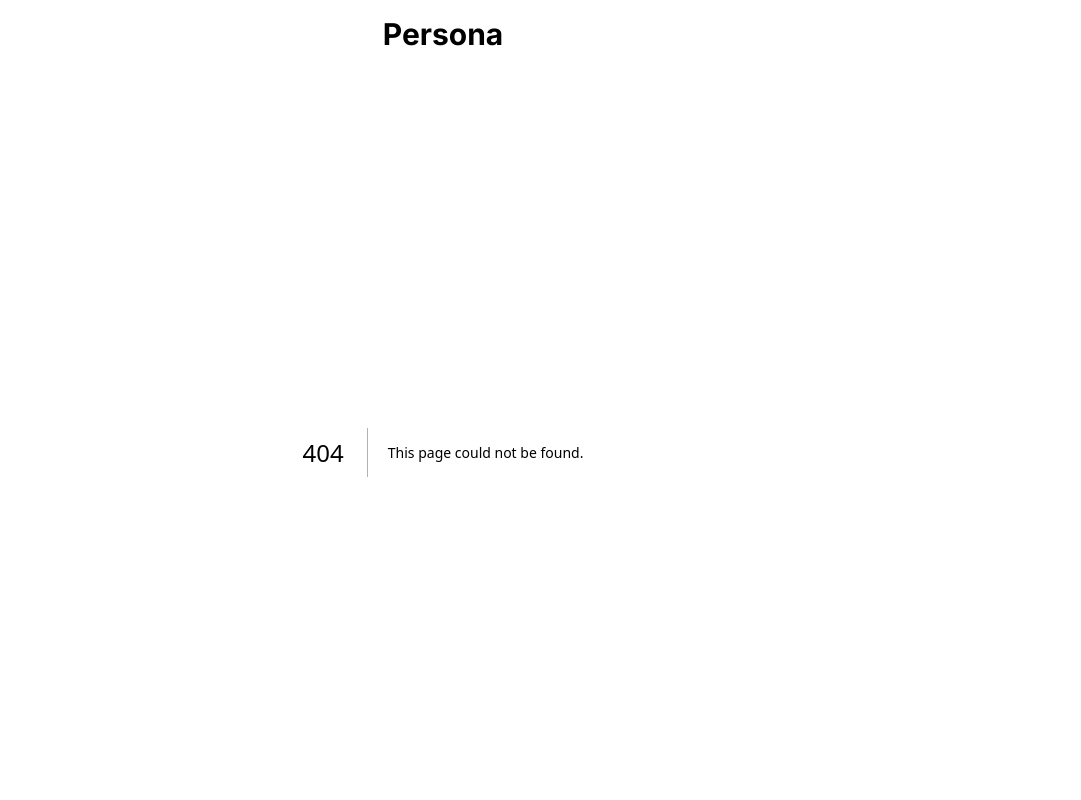
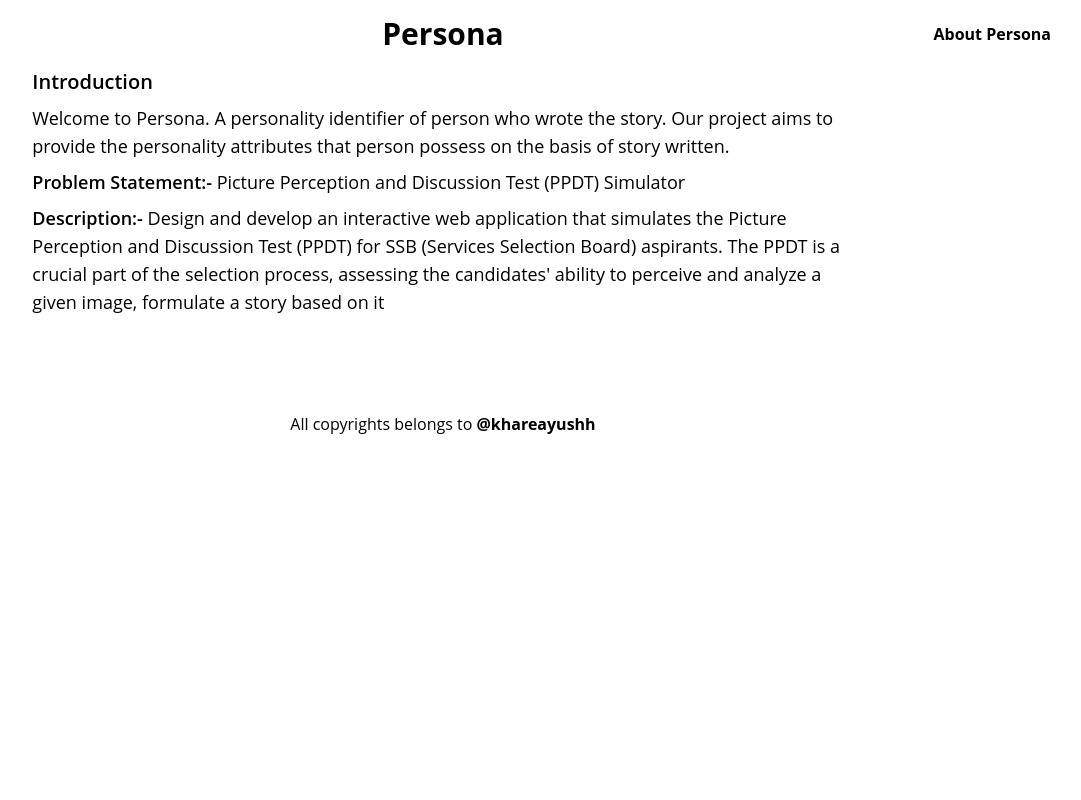
Before and after one commit to Khareayushh/AI-Generation, a Next.js app: page /about in a window 1280 px wide. Before the commit this address had no page. Shown: the top 800 px of the page, without its empty margins (197-1278 px from the left). Built offline with nearby package versions, Linux system fonts and the light colour scheme.

Commit message:
about persona and handled edge cases

```diff
--- a/package.json
+++ b/package.json
@@ -18,7 +18,8 @@
     "framer-motion": "^10.18.0",
     "next": "14.1.0",
     "react": "^18",
-    "react-dom": "^18"
+    "react-dom": "^18",
+    "react-toastify": "^10.0.4"
   },
   "devDependencies": {
     "autoprefixer": "^10.0.1",
--- /dev/null
+++ b/src/app/about/page.js
@@ -0,0 +1,20 @@
+import React from "react";
+
+const About = () => {
+  return (
+    <div className="max-w-5xl m-auto w-2/3 p-4">
+      <div className="content">
+        <p className="text-xl font-semibold pb-2">Introduction</p>
+        <p className="text-lg pb-2">
+          Welcome to Persona. A personality identifier of person who wrote the
+          story. Our project aims to provide the personality attributes that
+          person possess on the basis of story written.
+        </p>
+        <p className="text-lg pb-2"> <span className="font-semibold">Problem Statement:-</span> Picture Perception and Discussion Test (PPDT) Simulator</p>
+        <p className="text-lg"><span className="font-semibold">Description:-</span> Design and develop an interactive web application that simulates the Picture Perception and Discussion Test (PPDT) for SSB (Services Selection Board) aspirants. The PPDT is a crucial part of the selection process, assessing the candidates' ability to perceive and analyze a given image, formulate a story based on it</p>
+      </div>
+    </div>
+  );
+};
+
+export default About;
--- a/src/app/globals.css
+++ b/src/app/globals.css
@@ -1,6 +1,10 @@
 @tailwind base;
 @tailwind components;
 @tailwind utilities;
+
+*{
+  font-family: 'Open Sans', sans-serif;
+}
 
 
 /* HTML: <div class="loader"></div> */
--- a/src/app/page.js
+++ b/src/app/page.js
@@ -3,6 +3,8 @@
 import axios from "axios";
 import React, { useEffect, useState } from "react";
 import { run } from "./gemini";
+import { ToastContainer, toast } from "react-toastify";
+import "react-toastify/dist/ReactToastify.css";
 // import img from "/images/img.jpg";
 
 export default function Home() {
@@ -39,7 +41,8 @@
   const handleSubmit = async () => {
     // console.log(prompt);
     if (!prompt) {
-      console.error("There must be some content");
+      // console.error("There must be some content");
+      toast.error("Write some story!");
       return;
     }
 
@@ -99,21 +102,24 @@
   }, [persona]);
 
   return (
-    <div className="flex justify-center">
+    <div className="flex justify-center font-sans">
       <div className="flex flex-col">
         <div className="main grid grid-cols-3 gap-8 mt-16 max-w-screen-2xl max-xl:grid-cols-2 max-md:grid-cols-1">
           <div className="left img-container w-[400px] ">
-            <p className="text-xl font-bold w-full text-center p-2">Image</p>
+            <p className="text-xl font-bold w-full text-center p-2 font-sans">
+              Image
+            </p>
             <div className="flex h-[400px] items-center justify-center">
               {imageLoading ? (
                 <div className="loader"></div>
-              ) : (
-                <img src={imageURL} alt="image" className="" />
-              )}
+                ) : (
+                  <img src={imageURL} alt="image" className="" />
+                  )}
             </div>
           </div>
           <div className="right user-text-container w-[400px] h-[400px] text-start">
             {/* text input is here for input from user */}
+            <ToastContainer />
             <p className="text-xl font-bold w-full text-center p-2">
               Write what you percieved image
             </p>
@@ -144,13 +150,13 @@
         </div>
         <div className="btns my-4 flex items-center justify-center">
           <button
-            className="py-2 px-4 font-bold bg-red-500 text-white cursor-pointer mr-4 hover:bg-red-700 rounded-lg transition ease-in-out hover:text-white"
+            className="py-2 px-4 font-bold bg-red-500 text-white cursor-pointer mr-4 hover:bg-red-700 rounded-lg transition duration-300 ease-in-out hover:text-white"
             onClick={handleReset}
           >
             Reset
           </button>
           <button
-            className="py-2 px-4 font-bold text-white bg-red-500 cursor-pointer hover:bg-red-700 rounded-lg transition ease-in-out hover:text-white"
+            className="py-2 px-4 font-bold text-white bg-red-500 cursor-pointer hover:bg-red-700 rounded-lg transition duration-300 ease-in-out hover:text-white"
             onClick={() => handleSubmit(data, prompt)}
           >
             Submit
--- a/src/components/Footer.js
+++ b/src/components/Footer.js
@@ -5,7 +5,7 @@
     <div className="footer flex items-center justify-center mt-16">
       <p className="p-4">
         All copyrights belongs to{" "}
-        <a className="font-bold" href="https://github.com/Khareayushh">
+        <a className="font-bold hover:text-red-600 transition duration-300" href="https://github.com/Khareayushh">
           @khareayushh
         </a>{" "}
       </p>
--- a/src/components/Navbar.js
+++ b/src/components/Navbar.js
@@ -1,9 +1,15 @@
+"use client"
+import { useRouter } from "next/navigation";
 import React from "react";
 
 const Navbar = () => {
+
+  const router = useRouter();
+
   return (
     <div className="head flex items-center justify-center mt-4">
       <p className="font-bold text-3xl bg-transparent ">Persona</p>
+      <p className="absolute right-8 hover:text-red-600 cursor-pointer font-bold transition-all duration-300 ease-in-out" onClick={()=>router.push('/about')}>About Persona</p>
     </div>
   );
 };
```
Also changed, not shown: 1 other file (tests, documents, lock files or other folders).
